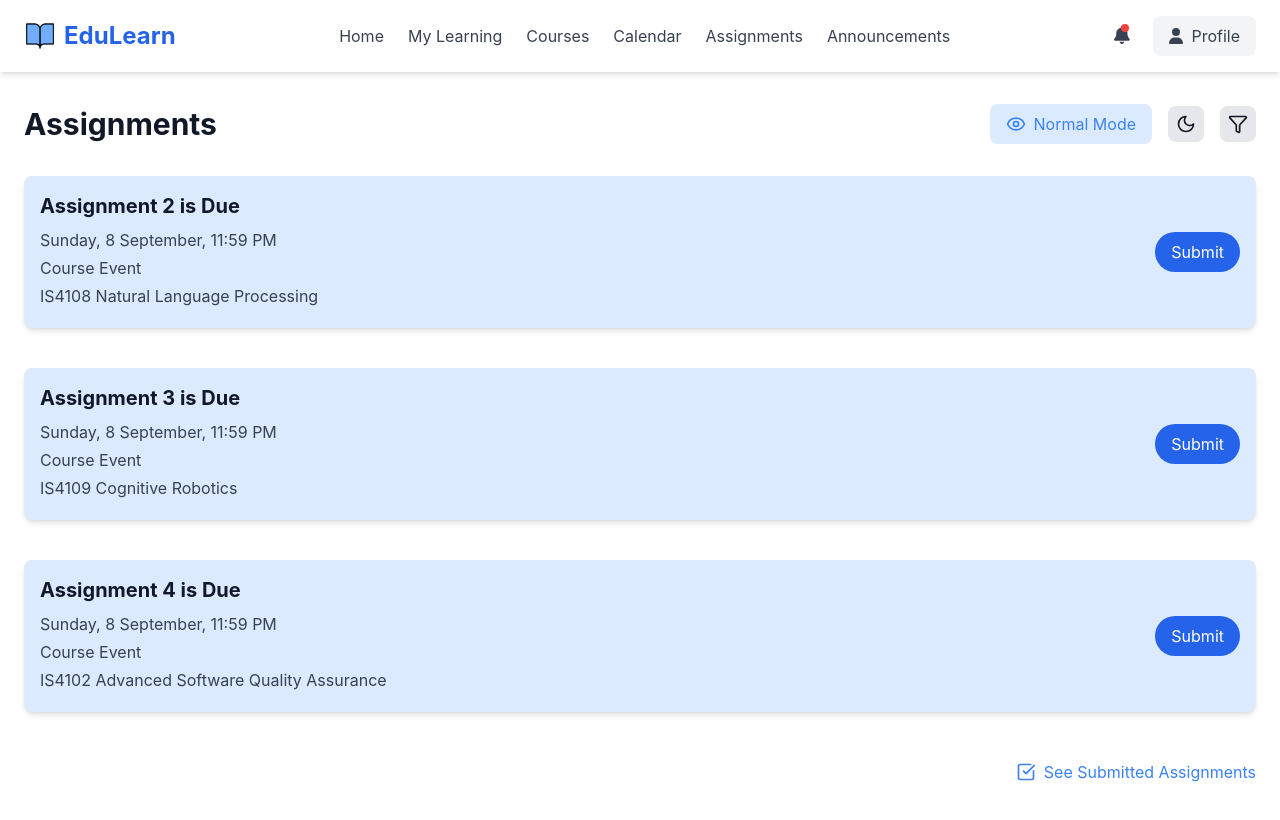
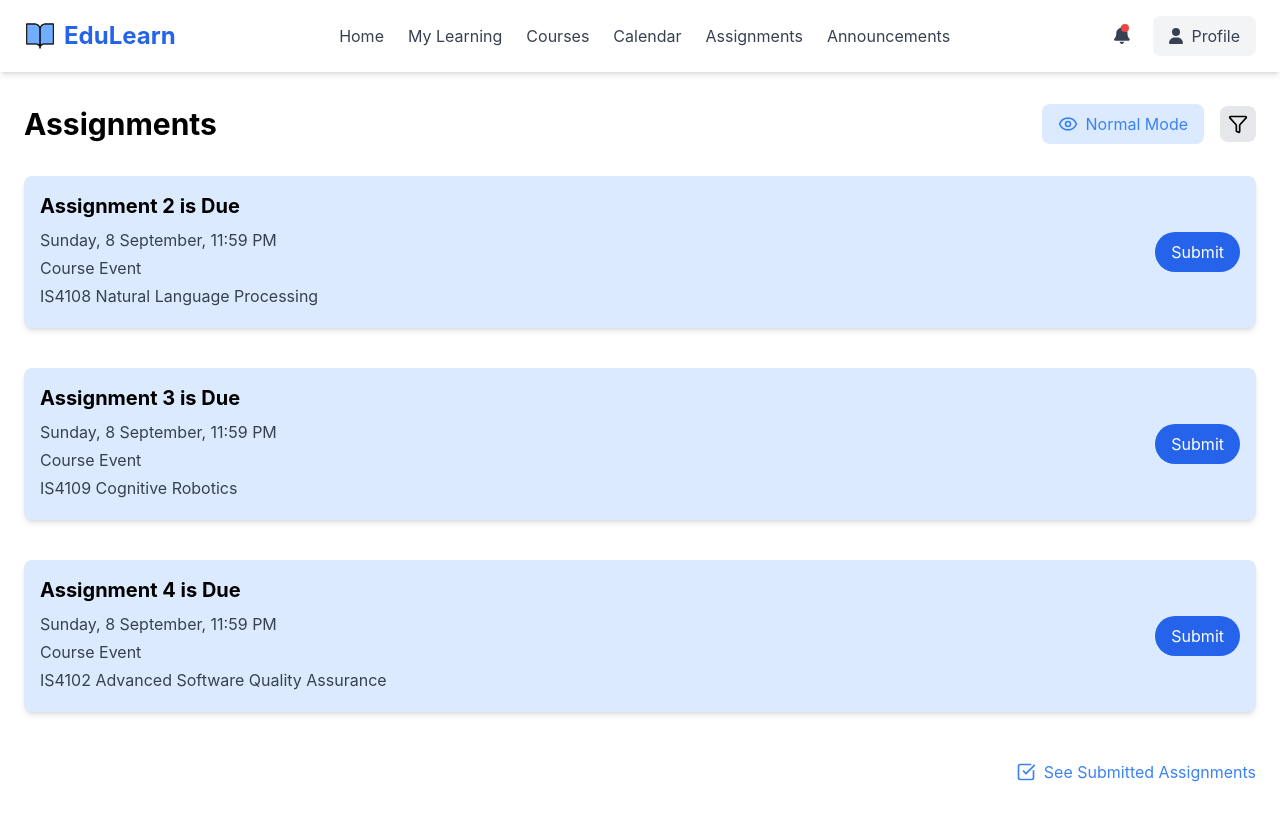
Before and after one commit to michellenikeetha/manual_adhd_lms, a React (Create React App) app: page /assignments in a window 1280 px wide. Built offline with nearby package versions, Linux system fonts and the light colour scheme.

Commit message:
removed dark mode

```diff
--- a/src/components/AssignmentsPage.jsx
+++ b/src/components/AssignmentsPage.jsx
@@ -7,8 +7,6 @@ import {
   Clock,
   CheckSquare,
   Filter,
-  Sun,
-  Moon,
   Eye,
   EyeOff
 } from 'lucide-react';
@@ -39,7 +37,6 @@ const assignments = [
 
 const AssignmentsPage = () => {
   const [focusMode, setFocusMode] = useState(false);
-  const [colorMode, setColorMode] = useState('light');
   const [hoveredAssignment, setHoveredAssignment] = useState(null);
   const [filterVisible, setFilterVisible] = useState(false);
   const [selectedCourse, setSelectedCourse] = useState('all');
@@ -51,16 +48,11 @@ const AssignmentsPage = () => {
     : assignments.filter(a => a.courseCode === selectedCourse);
 
   const getBackgroundColor = () => {
-    if (colorMode === 'light') return focusMode ? 'bg-gray-100' : 'bg-white';
-    return focusMode ? 'bg-gray-900' : 'bg-gray-800';
-  };
-
-  const getTextColor = () => {
-    return colorMode === 'light' ? 'text-gray-900' : 'text-white';
+    return focusMode ? 'bg-gray-100' : 'bg-white';
   };
 
   return (
-    <div className={`min-h-screen transition-colors duration-300 ${getBackgroundColor()} ${getTextColor()}`}>
+    <div className={`min-h-screen transition-colors duration-300 ${getBackgroundColor()}`}>
       <SignedInNavbar />
       <div className="container mx-auto px-6 py-8">
         <div className="flex flex-col md:flex-row md:items-center md:justify-between mb-8 space-y-4 md:space-y-0">
@@ -90,15 +82,6 @@ const AssignmentsPage = () => {
             <motion.button
               whileHover={{ scale: 1.05 }}
               whileTap={{ scale: 0.95 }}
-              onClick={() => setColorMode(colorMode === 'light' ? 'dark' : 'light')}
-              className="p-2 rounded-lg bg-gray-200 dark:bg-gray-700"
-            >
-              {colorMode === 'light' ? <Moon size={20} /> : <Sun size={20} />}
-            </motion.button>
-
-            <motion.button
-              whileHover={{ scale: 1.05 }}
-              whileTap={{ scale: 0.95 }}
               onClick={() => setFilterVisible(!filterVisible)}
               className={`p-2 rounded-lg ${filterVisible ? 'bg-blue-500 text-white' : 'bg-gray-200'}`}
             >
@@ -115,13 +98,13 @@ const AssignmentsPage = () => {
               exit={{ height: 0, opacity: 0 }}
               className="mb-6"
             >
-              <div className="p-4 bg-blue-50 dark:bg-gray-700 rounded-lg">
+              <div className="p-4 bg-blue-50 rounded-lg">
                 <h3 className="font-semibold mb-2">Filter by Course</h3>
                 <div className="flex flex-wrap gap-2">
                   <button
                     onClick={() => setSelectedCourse('all')}
                     className={`px-3 py-1 rounded-full text-sm transition-colors
-                      ${selectedCourse === 'all' ? 'bg-blue-500 text-white' : 'bg-white dark:bg-gray-600'}`}
+                      ${selectedCourse === 'all' ? 'bg-blue-500 text-white' : 'bg-white'}`}
                   >
                     All
                   </button>
@@ -130,7 +113,7 @@ const AssignmentsPage = () => {
                       key={course}
                       onClick={() => setSelectedCourse(course)}
                       className={`px-3 py-1 rounded-full text-sm transition-colors
-                        ${selectedCourse === course ? 'bg-blue-500 text-white' : 'bg-white dark:bg-gray-600'}`}
+                        ${selectedCourse === course ? 'bg-blue-500 text-white' : 'bg-white'}`}
                     >
                       {course}
                     </button>
@@ -162,7 +145,6 @@ const AssignmentsPage = () => {
               >
                 <AssignmentCard
                   assignment={assignment}
-                  colorMode={colorMode}
                 />
               </motion.div>
             ))}
```
